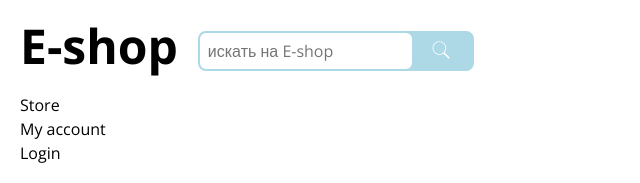
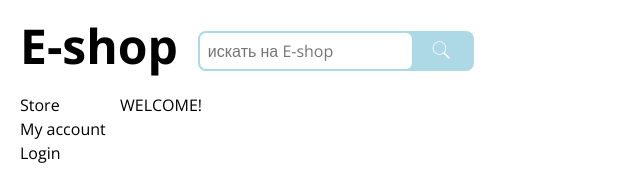
Before and after one commit to JJoseph1337/e-shop, a React (Vite) app: page / in a window 1280 px wide. Shown: the top 183 px of the page, without its empty margins (0-640 px from the left). Built offline with nearby package versions, Linux system fonts and the light colour scheme.

Commit message:
Add HomePage

```diff
--- a/src/components/main/Main.tsx
+++ b/src/components/main/Main.tsx
@@ -4,6 +4,7 @@ import StorePage from "../../pages/store-page/StorePage";
 import MyAccountPage from "../../pages/my-account-page/MyAccountPage";
 import Navigation from "../navigation/Navigation";
 import LoginModal from "../login-modal/LoginModal";
+import HomePage from "../../pages/home-page/HomePage";
 
 const Main = () => {
   return (
@@ -12,6 +13,10 @@ const Main = () => {
 
       <main className={styles.main}>
         <Routes>
+          <Route
+            path="/"
+            element={<HomePage />}
+          />
           <Route
             path="/store"
             element={<StorePage />}
--- /dev/null
+++ b/src/pages/home-page/HomePage.tsx
@@ -0,0 +1,5 @@
+const HomePage = () => {
+  return <div>WELCOME!</div>;
+};
+
+export default HomePage;
```
